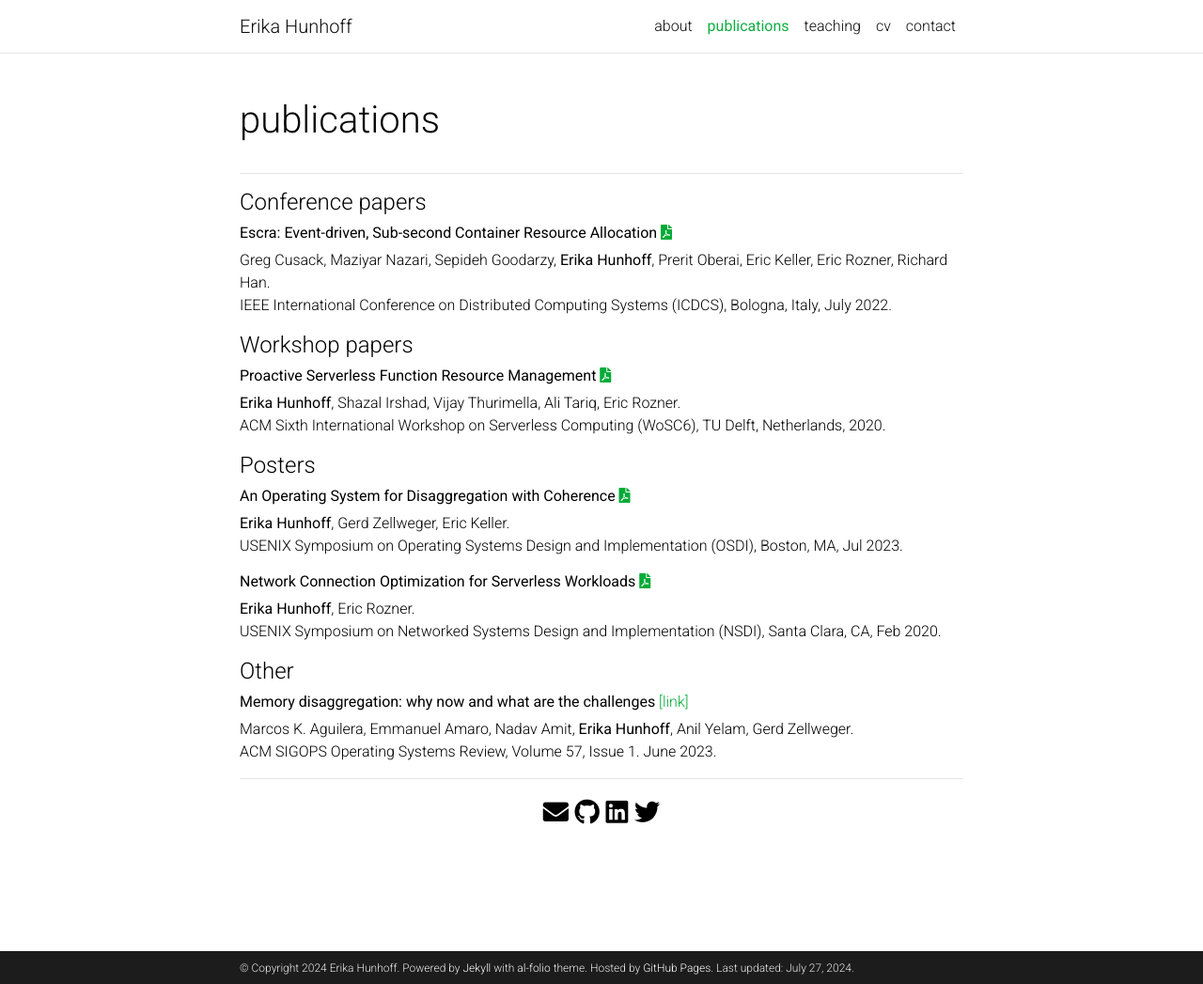
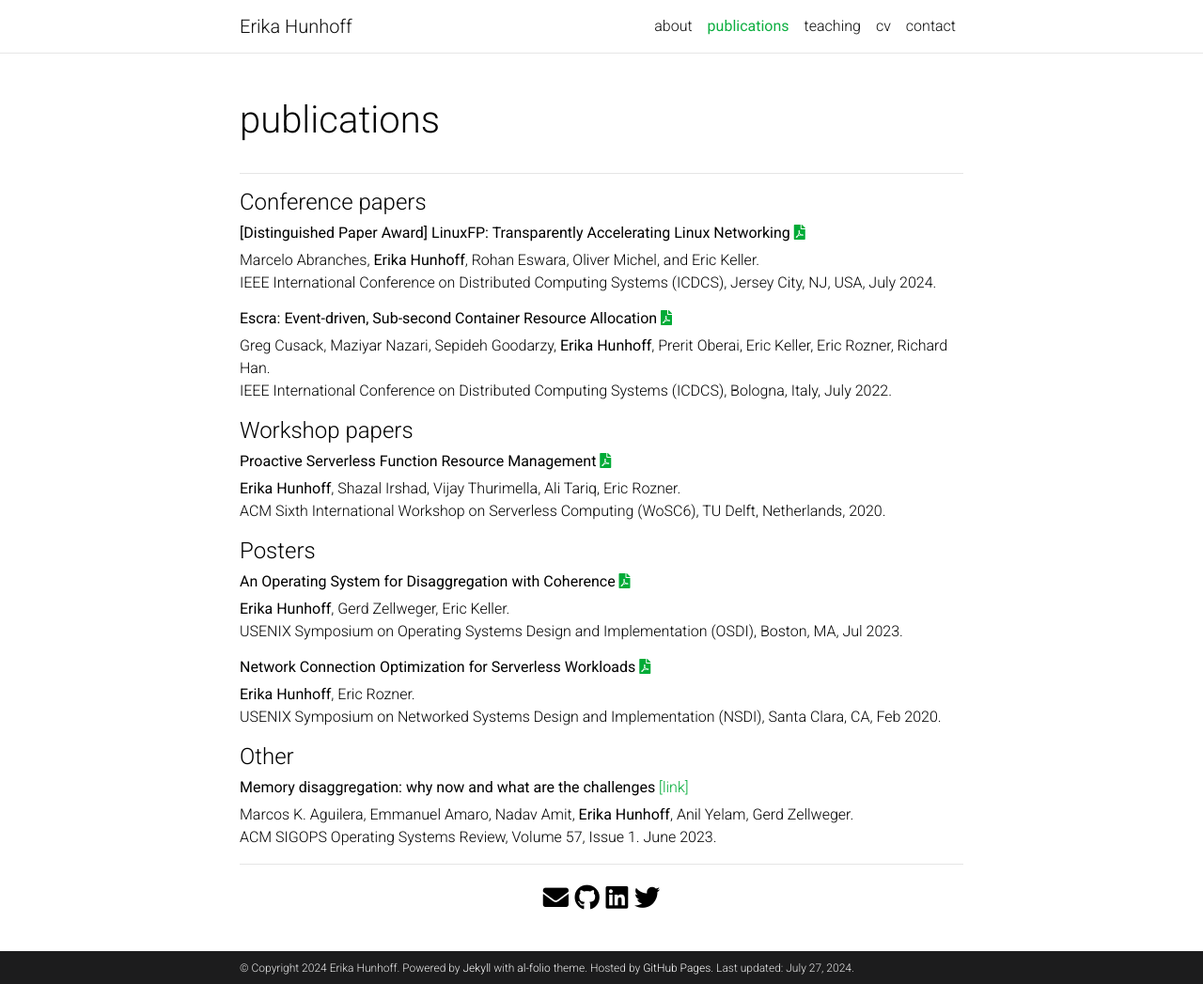
Before and after one commit to hunhoffe/hunhoffe.github.io, a Jekyll site: the page built from _pages/publications.md, in a window 1280 px wide and 1047 px high. Shown: the whole window at 94% size. Built offline with Jekyll 4.4.1, drawn with Linux system fonts in a browser that asks for light colours; comment, search, counter and statistics services are not loaded; a style sheet for code colours, icons or effects is not loaded.

Commit message:
Update publications.md

```diff
--- a/_pages/publications.md
+++ b/_pages/publications.md
@@ -10,6 +10,11 @@ social: true
 ---
 
 #### Conference papers
+
+###### <b>[Distinguished Paper Award] LinuxFP: Transparently Accelerating Linux Networking</b> <a href="{{ 'linuxfp.pdf' | prepend: 'assets/pdf/' | relative_url}}" target="_blank" rel="noopener noreferrer"><i class="fas fa-file-pdf"></i></a>
+Marcelo Abranches, <b>Erika Hunhoff</b>, Rohan Eswara, Oliver Michel, and Eric Keller. <br>
+IEEE International Conference on Distributed Computing Systems (ICDCS), Jersey City, NJ, USA, July 2024. <br>
+
 ###### <b>Escra: Event-driven, Sub-second Container Resource Allocation</b> <a href="{{ 'escra.pdf' | prepend: 'assets/pdf/' | relative_url}}" target="_blank" rel="noopener noreferrer"><i class="fas fa-file-pdf"></i></a>
 Greg Cusack, Maziyar Nazari, Sepideh Goodarzy, <b>Erika Hunhoff</b>, Prerit Oberai, Eric Keller, Eric Rozner, Richard Han. <br>
 IEEE International Conference on Distributed Computing Systems (ICDCS), Bologna, Italy, July 2022. <br>
```
